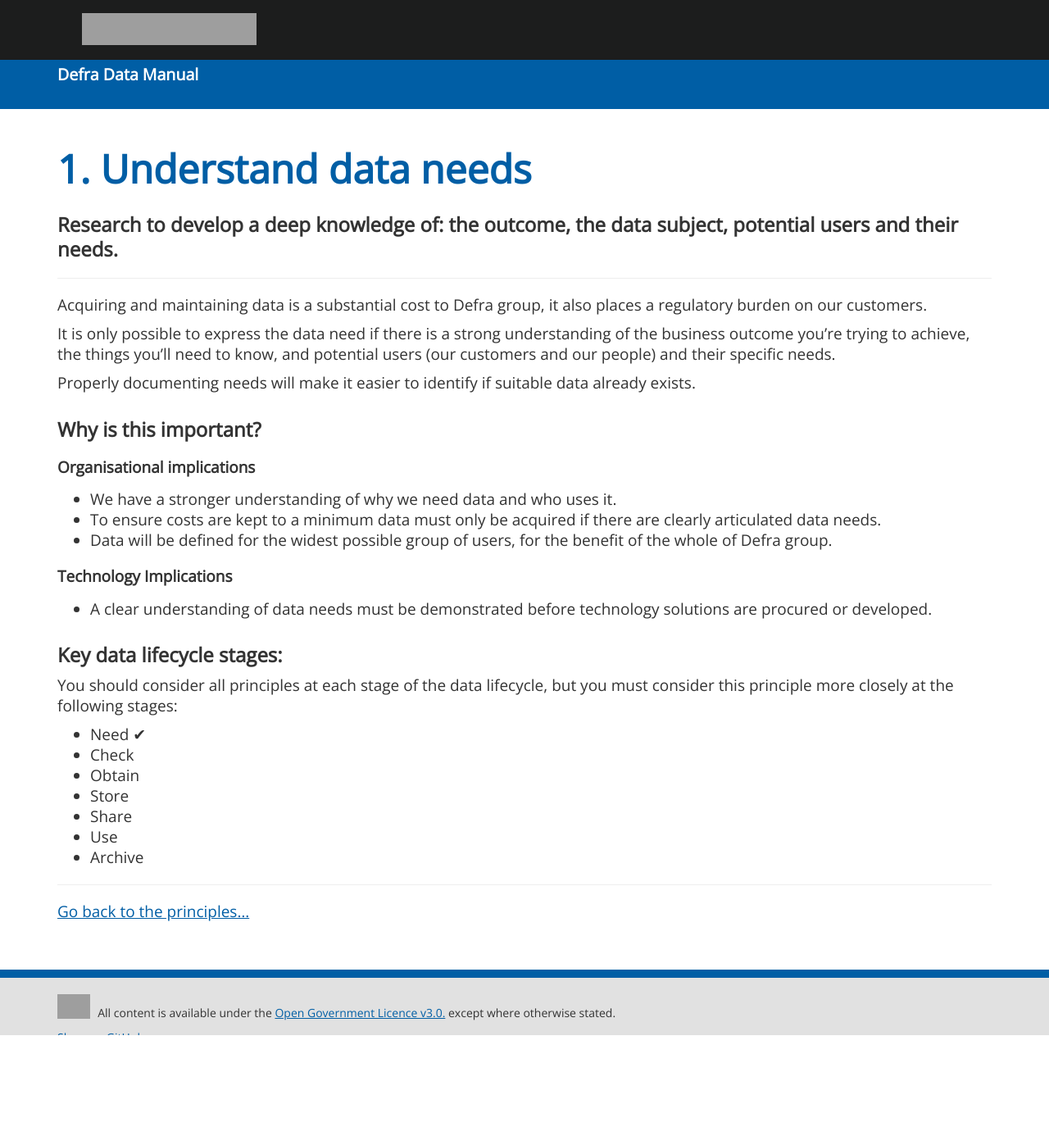
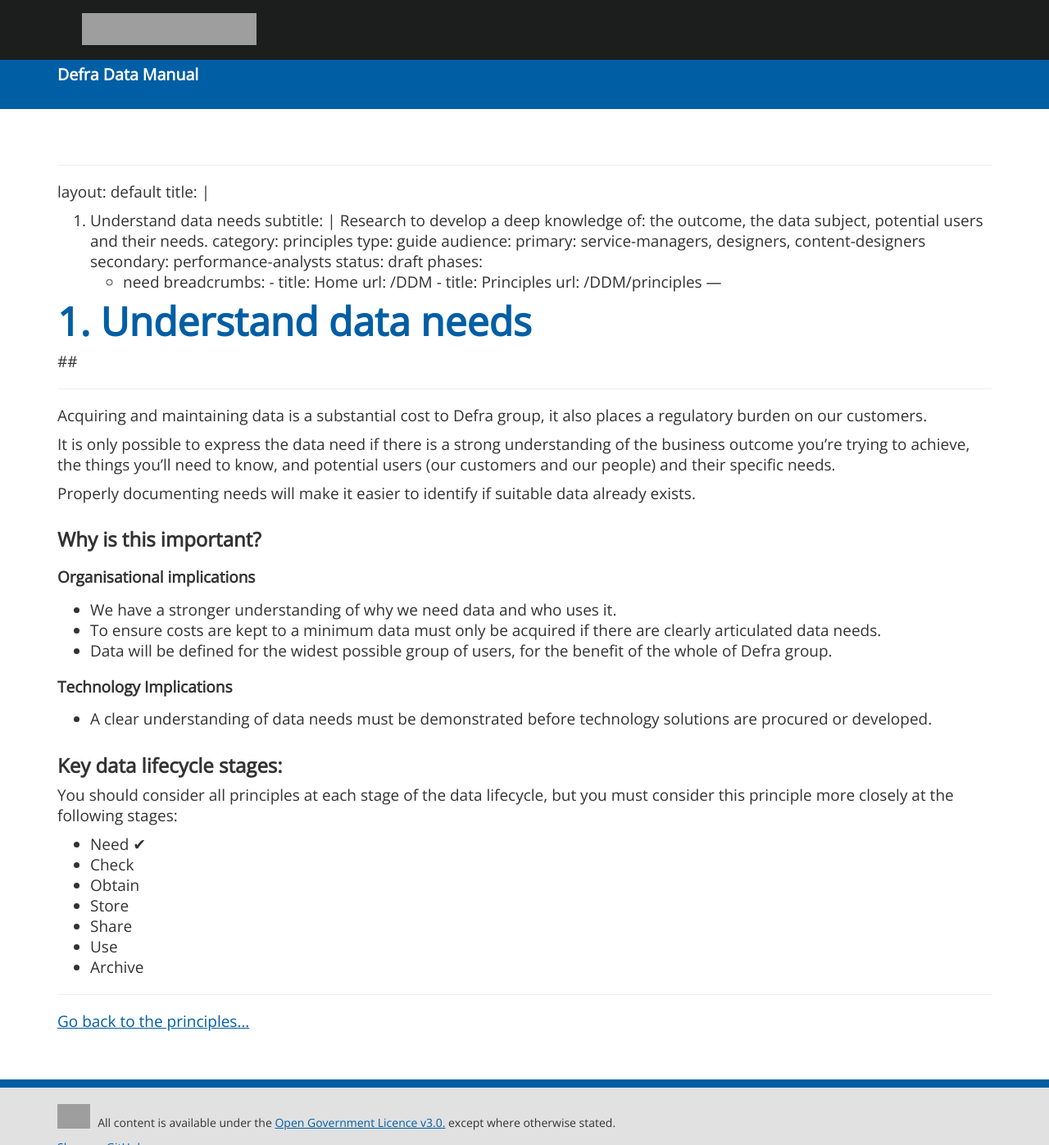
Before and after one commit to andjnewman/DDM, a Jekyll site: the page built from principles/principle1.md, in a window 1280 px wide. Shown: the whole page at 82% size. Built offline with Jekyll 4.4.1, drawn with Linux system fonts in a browser that asks for light colours; before the commit the page ends 1263 px from its top, so only the background shows below that; grey boxes are pictures that could not be loaded.

Commit message:
Update principle1.md

```diff
--- a/principles/principle1.md
+++ b/principles/principle1.md
@@ -8,9 +8,33 @@ categories: [principles]
 roles: [Everyone]
 ---
 
+---
+layout: default
+title: |
+  1. Understand data needs
+subtitle: |
+  Research to develop a deep knowledge of: the outcome, the data subject, potential users and their needs.
+category: principles
+type: guide
+audience:
+  primary: service-managers, designers, content-designers
+  secondary: performance-analysts
+status: draft
+phases:
+  - need
+ breadcrumbs:
+  -
+    title: Home
+    url: /DDM
+  -
+    title: Principles
+    url: /DDM/principles
+---
+
+
 # {{ page.title }}
 
-## {{ page.headline }}
+## {{ page.subtitle }}
 
 ***
 
```
